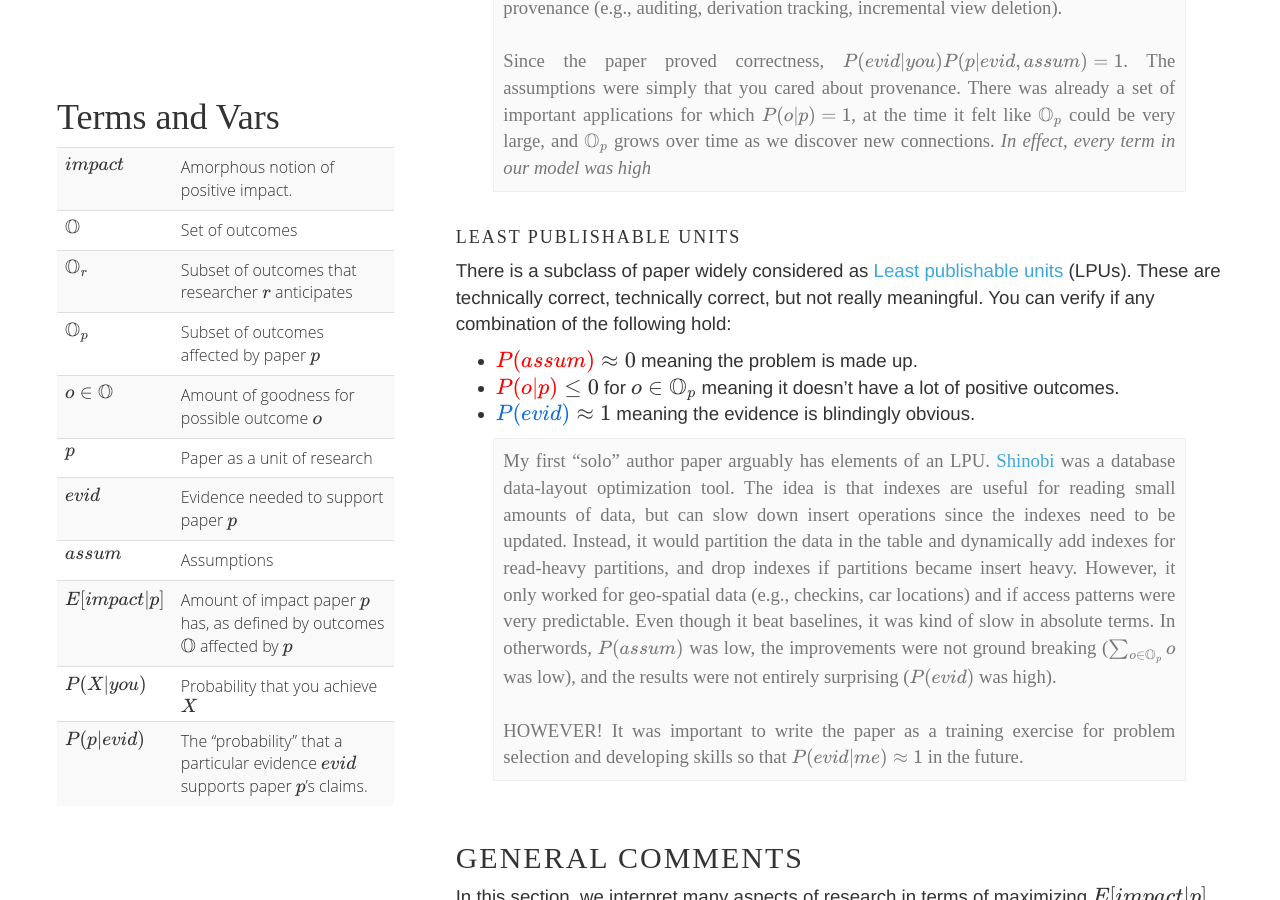
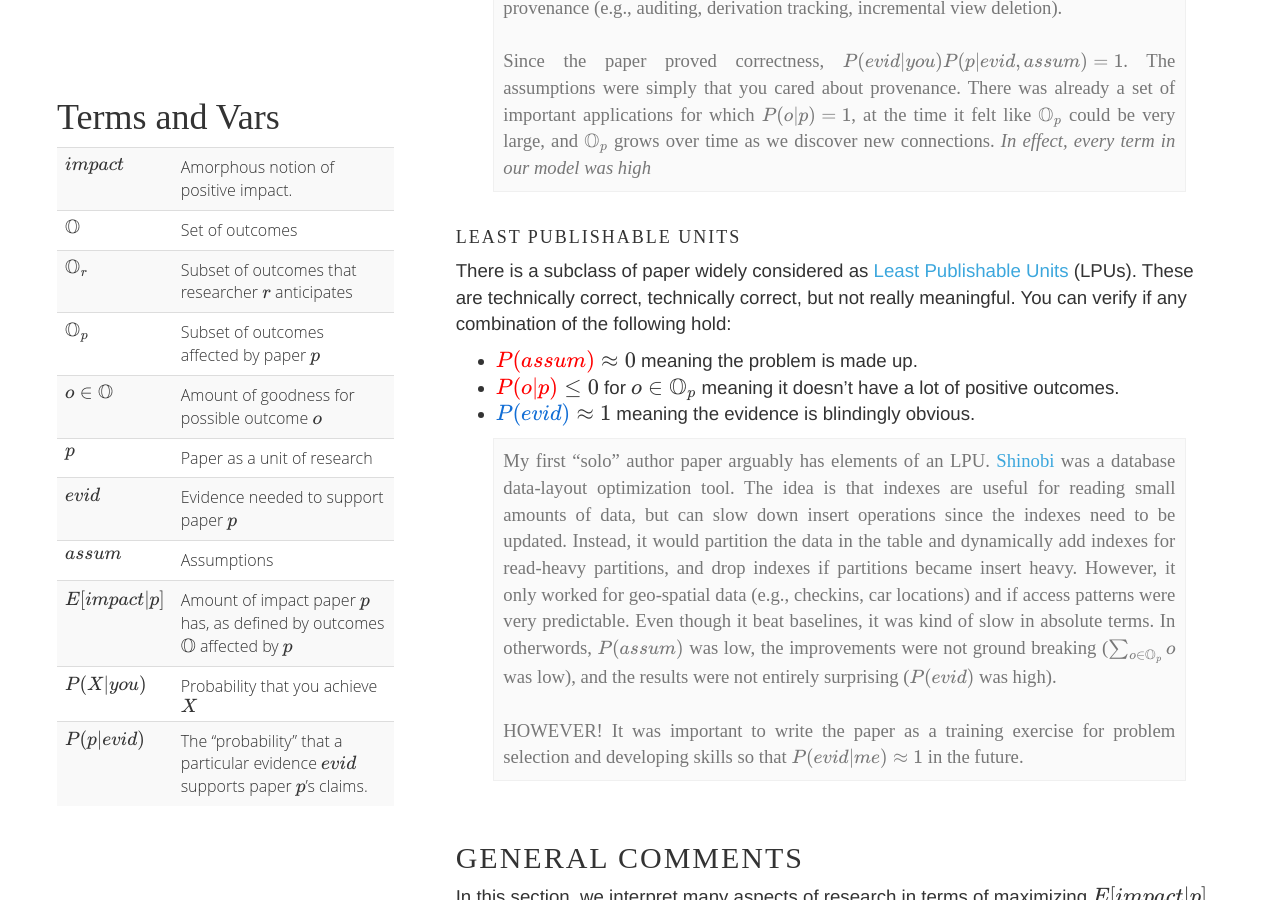
Before and after one commit to researchsetup/researchsetup.github.io, a Jekyll site: the page built from researchmodel.md, in a window 1280 px wide and 900 px high, scrolled down 6098 px. Built offline with Jekyll 4.4.1, drawn with Linux system fonts in a browser that asks for light colours; some web fonts are replaced; formulas are drawn with MathJax 3; our own code applies the rules of GitHub Pages for plain Markdown files; some of the changed lines change nothing that is shown.

Commit message:
lazy commit msg

```diff
--- a/researchmodel.md
+++ b/researchmodel.md
@@ -215,7 +215,7 @@
 
 #### <a name="lpu"></a>Least Publishable Units
 
-There is a subclass of paper widely considered as [Least publishable units](#) (LPUs).  These are technically correct, technically correct, but not really meaningful.  You can verify if any combination of the following hold:
+There is a subclass of paper widely considered as [Least Publishable](./files/lpu.pdf) [Units](https://en.m.wikipedia.org/wiki/Least_publishable_unit)  (LPUs).  These are technically correct, technically correct, but not really meaningful.  You can verify if any combination of the following hold:
 
 * $\red{P(assum)} \approx 0$ meaning the problem is made up.
 * $\red{P(o \| p)} \le 0$ for $o\in \mathbb{O}_p$  meaning it doesn't have a lot of positive outcomes.
```
Also changed, not shown: 1 other file.
